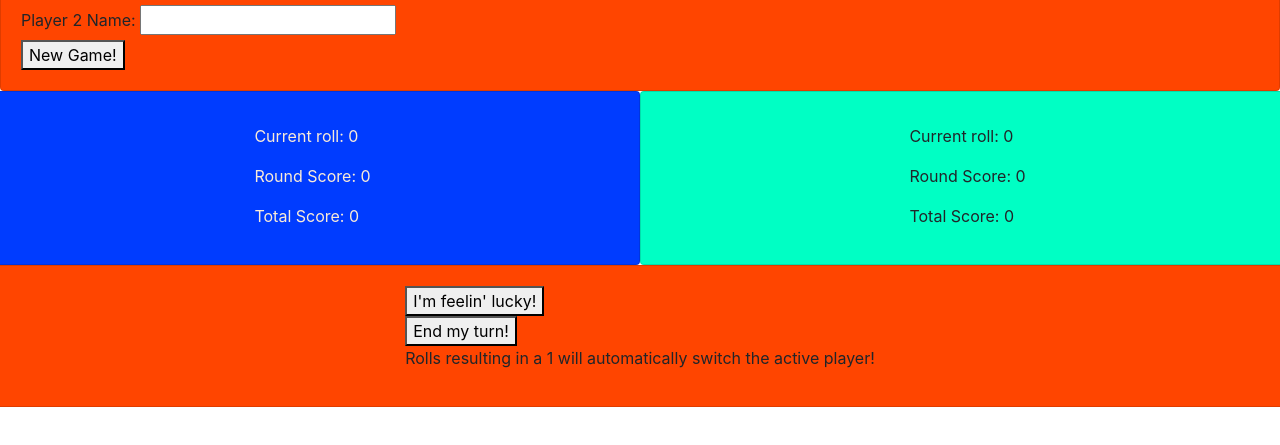
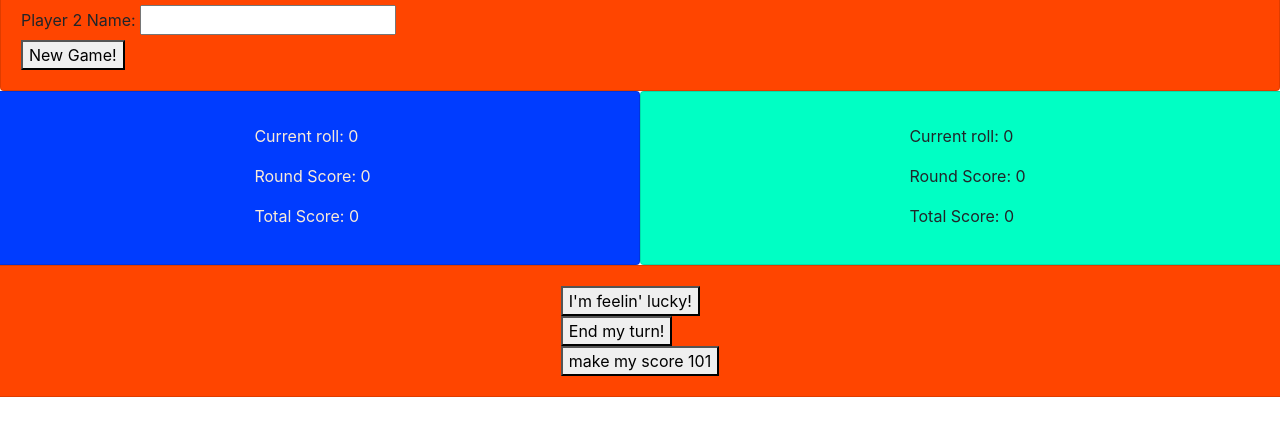
Before and after one commit to alexiusvdt/pig-dice-coop, a plain HTML site: page index.html in a window 1280 px wide. Both pictures are taken after a click on the button "New Game!". Shown: the part 111-556 px from the top of the page. Drawn offline with nearby package versions, Linux system fonts and the light colour scheme.

Commit message:
fix branching issue?
Co-authored-by: Dominik Magic <dominikmagic5@gmail.com>

```diff
--- a/index.html
+++ b/index.html
@@ -49,10 +49,9 @@
           <div class="button-pass-turn">
             <button type="button" class="button" id="button-pass">End my turn!</button>
           </div>
-          <p>Rolls resulting in a 1 will automatically switch the active player!</p>
-          <!-- <div id="cheater!">
+          <div id="cheater!">
             <button type="button" class="cheat" id="button-cheat">make my score 101</button>
-          </div> -->
+          </div>
           <div class="-hidden" id="winner">
             <h1>A winner is you!</h1>
             <h2 id="winner-name"></h2>
```
